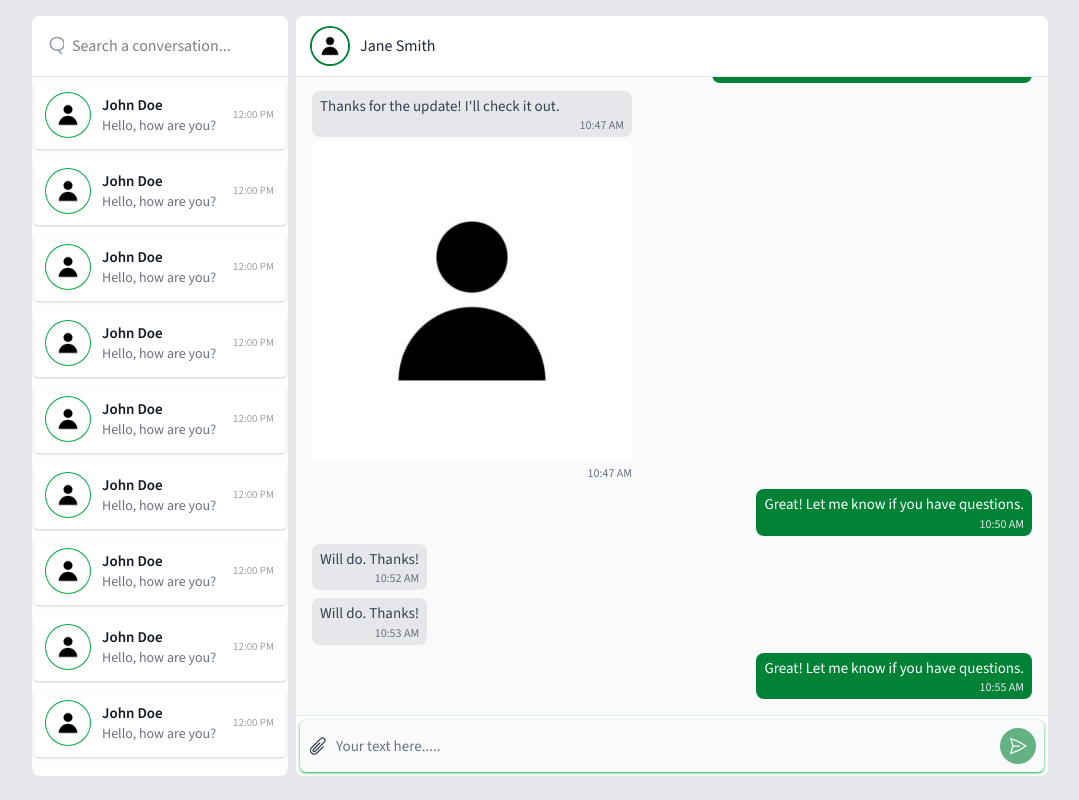
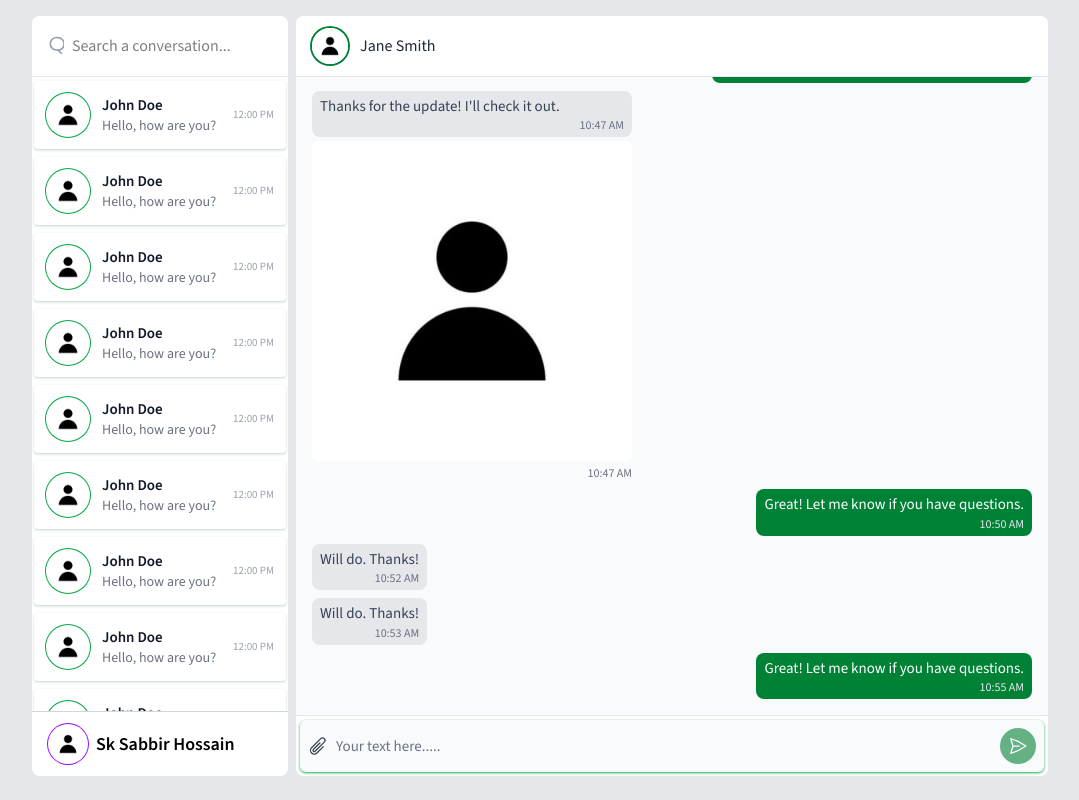
Before and after one commit to sksabbirhossain/chat-app, a Next.js app: page /message/1 in a window 1280 px wide. Shown: the whole page, without its empty margins (96-1175 px from the left). Built offline with nearby package versions, Linux system fonts and the light colour scheme.

Commit message:
created logout button

```diff
--- a/app/globals.css
+++ b/app/globals.css
@@ -37,26 +37,23 @@
 
 /* customize messages scrollbar start*/
 /* width */
-.messages::-webkit-scrollbar {
+#messages::-webkit-scrollbar {
   width: 7px;
 }
 
 /* Track */
-.messages::-webkit-scrollbar-track {
+#messages::-webkit-scrollbar-track {
   background: white;
 }
 
 /* Handle */
-.messages::-webkit-scrollbar-thumb {
-  background-color: transparent;
-}
-
-.messages:hover::-webkit-scrollbar-thumb {
+#messages::-webkit-scrollbar-thumb {
   background-color: #018101;
+  border-radius: 14px;
 }
 
 /* Handle on hover */
-.messages::-webkit-scrollbar-thumb:hover {
+#messages::-webkit-scrollbar-thumb:hover {
   background-color: #05691b;
   cursor: pointer;
 }
--- a/app/message/[conversationId]/page.js
+++ b/app/message/[conversationId]/page.js
@@ -218,7 +218,10 @@ const Conversation = () => {
       </div>
 
       {/* Messages Area */}
-      <div className="messages flex flex-1 flex-col-reverse gap-2 overflow-y-auto bg-gray-50 p-4">
+      <div
+        className="flex flex-1 flex-col-reverse gap-2 overflow-y-auto bg-gray-50 p-4"
+        id="messages"
+      >
         {/* if message not found */}
         {messages?.length === 0 && (
           <p className="text-center">no messages found!</p>
--- a/components/Conversation/ConversationContainer.js
+++ b/components/Conversation/ConversationContainer.js
@@ -1,6 +1,18 @@
+import { signOut } from "next-auth/react";
+import Image from "next/image";
+import { useRouter } from "next/navigation";
+import { toast } from "react-toastify";
 import ConversationItem from "./ConversationItem";
 
 const ConversationContainer = () => {
+  const router = useRouter();
+
+  const logout = async () => {
+    const data = await signOut();
+    toast.success("Logout successful");
+    router.push("/");
+  };
+
   return (
     <div className="sidebar h-full w-full overflow-y-auto">
       {/* Search Box */}
@@ -69,6 +81,25 @@ const ConversationContainer = () => {
           <ConversationItem />
         </ul>
       </div>
+
+      {/* logout user */}
+      <div
+        className="shadow-3xl fixed bottom-0 flex h-[65px] w-full cursor-pointer items-center border-t border-gray-300 bg-[#ffffff] px-4"
+        onClick={logout}
+      >
+        <div className="flex items-center gap-2">
+          <Image
+            src={"/default.jpg"}
+            alt={"profile"}
+            className="h-10 w-10 rounded-full object-cover p-0.5 ring-1 ring-purple-600"
+            width={100}
+            height={100}
+          />
+          <h2 className="text-lg font-semibold capitalize">
+            Sk Sabbir hossain
+          </h2>
+        </div>
+      </div>
     </div>
   );
 };
```
